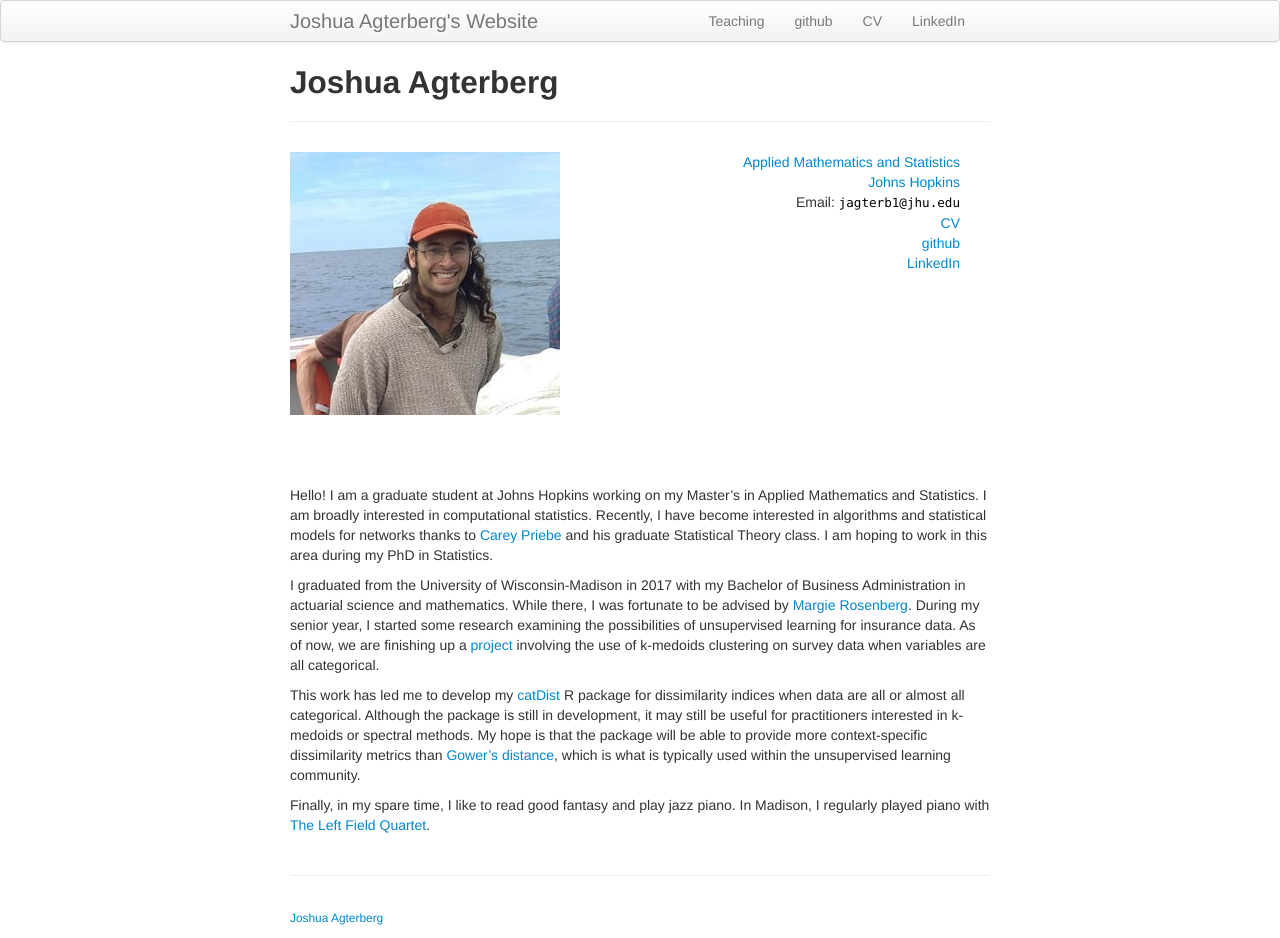
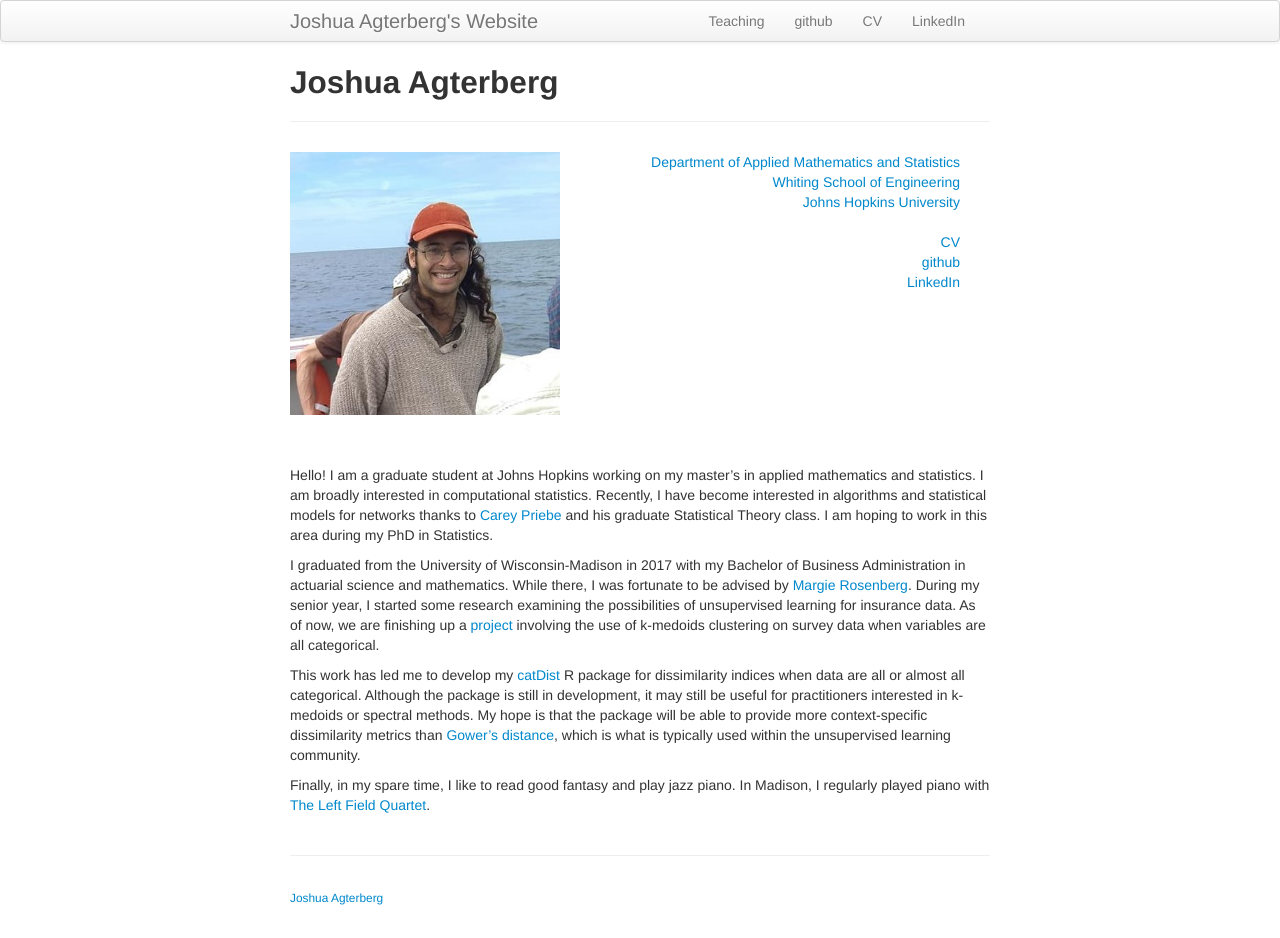
Before and after one commit to jagterberg/jagterberg.github.io, a Jekyll site: the page built from index.md, in a window 1280 px wide. Built offline with Jekyll 4.4.1, drawn with Linux system fonts in a browser that asks for light colours.

Commit message:
homepage

```diff
--- a/index.md
+++ b/index.md
@@ -10,9 +10,10 @@ description: Graduate Student at Johns Hopkins
 	</div>
 	<div class = "span4">
 		<div style="text-align:right">
-		<a href="https://engineering.jhu.edu/ams/">Applied Mathematics and Statistics</a><br/>
-          	<a href="https://www.jhu.edu/">Johns Hopkins</a><br/>
-		Email: <code>jagterb1@jhu.edu</code><br/>
+		<a href="https://engineering.jhu.edu/ams/">Department of Applied Mathematics and Statistics</a><br/>
+		<a href="https://engineering.jhu.edu/">Whiting School of Engineering</a><br/>
+          	<a href="https://www.jhu.edu/">Johns Hopkins University</a><br/>
+		<br/>
 		<a href="{{ BASE_PATH }}/assets/JoshuaAgterbergCV.pdf">CV</a><br/>
 		<a href = "https://github.com/jagterberg">github</a><br/>
 		<a href = "https://www.linkedin.com/in/joshuaagterberg/">LinkedIn</a><br/>
@@ -22,9 +23,8 @@ description: Graduate Student at Johns Hopkins
 
 <br/>
 <br/>
-<br/>
 
-Hello! I am a graduate student at Johns Hopkins working on my Master's in Applied Mathematics and Statistics.
+Hello! I am a graduate student at Johns Hopkins working on my master's in applied mathematics and statistics.
 I am broadly interested in computational statistics.  Recently, I have become interested in algorithms and
 statistical models for networks thanks to [Carey Priebe](https://www.ams.jhu.edu/~priebe/) and his graduate
 Statistical Theory class. I am hoping to work in this area during my PhD in Statistics.
```
